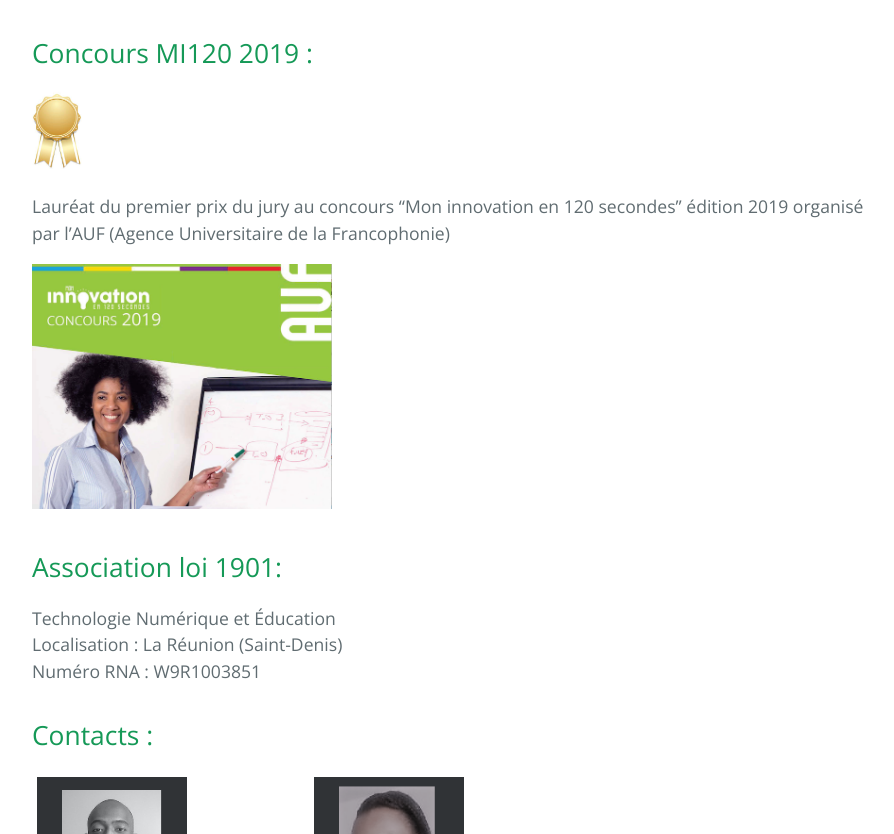
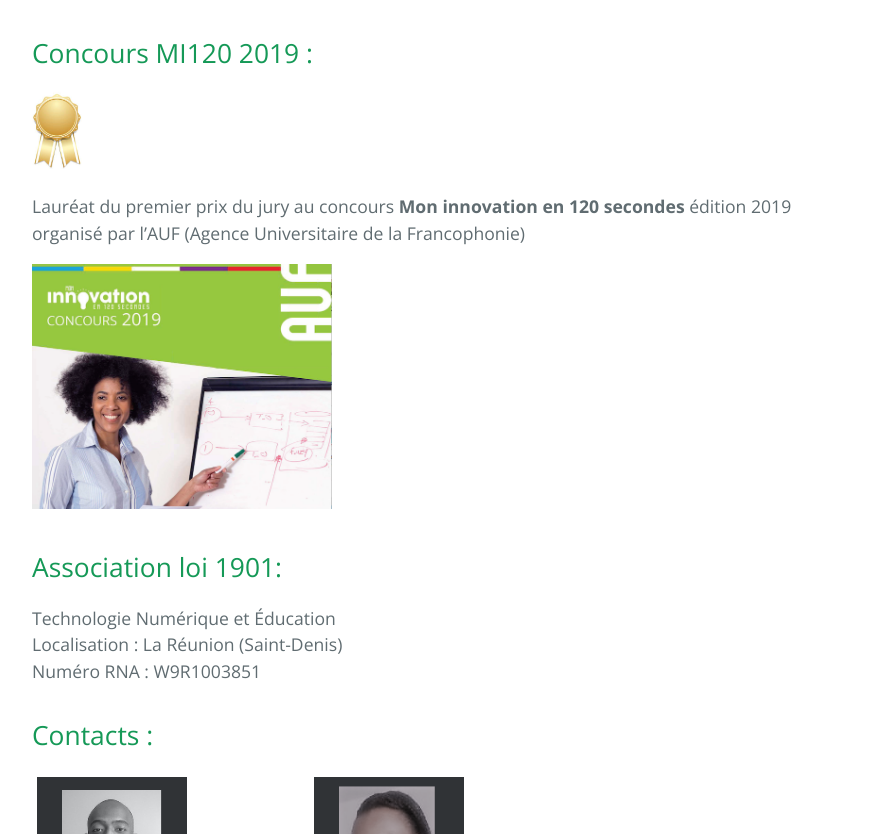
Before and after one commit to tech-num/tech-num.github.io, a Jekyll site: the page built from index.md, in a window 1280 px wide and 900 px high, scrolled down 587 px, cut to the strip 66-900 px from the top of the window. Shown: the whole strip, without its empty margins (192-1086 px from the left). Built offline with Jekyll 4.4.1, drawn with Linux system fonts in a browser that asks for light colours.

```diff
--- a/index.md
+++ b/index.md
@@ -10,7 +10,7 @@ title: Technologie Numérique et Education
 
 <img src="local/images/first.png" width="50">
 
-Lauréat du premier prix du jury au concours "Mon innovation en 120 secondes" édition 2019 organisé par l'AUF (Agence Universitaire de la Francophonie)
+Lauréat du premier prix du jury au concours **Mon innovation en 120 secondes** édition 2019 organisé par l'AUF (Agence Universitaire de la Francophonie)
 
 <img src="local/images/mi120.png" width="300">
 
```
